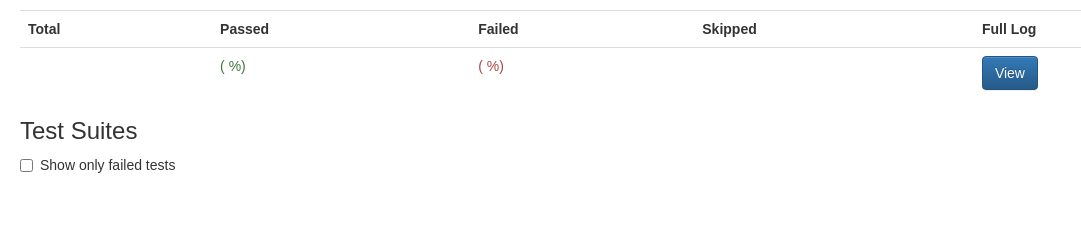
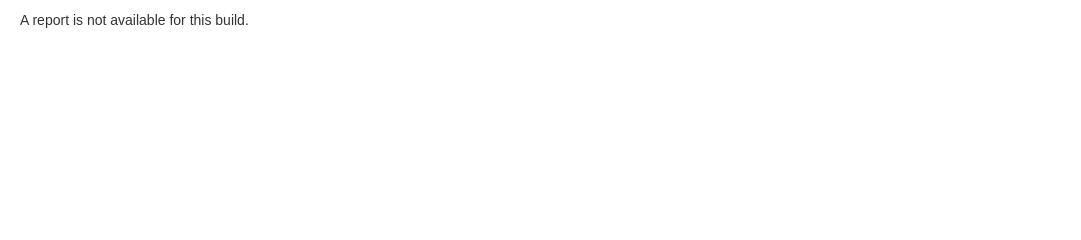
Before and after one commit to cloudify-cosmo/jetere, a Django app: template reports/templates/build.html in a window 1280 px wide. Shown: the part 180-420 px from the top of the page, without its empty margins (0-1081 px from the left). Run offline with Django 3.2, Linux system fonts and the light colour scheme; the template is opened without the code that fills it, so the values that code supplies are empty; some libraries are stand-ins or nearby versions.

Commit message:
display a message if report not found for build

```diff
--- a/reports/templates/build.html
+++ b/reports/templates/build.html
@@ -16,6 +16,7 @@
     <h2>Tests Report</h2>
     <br/>
     <h3>Build #{{ build_number }}</h3>
+    {% if report %}
         <table class="table">
             <tr class="table-header">
                 <td>Total</td>
@@ -62,4 +63,7 @@
             {% endfor %}
             </table>
         {% endfor %}
+    {% else %}
+        <p>A report is not available for this build.</p>
+    {% endif %}
 {% endblock %}
--- a/reports/views.py
+++ b/reports/views.py
@@ -138,7 +138,10 @@
         return page_not_found(
                 request, ValueError('Unknown job: {}'.format(job_name)))
     full_job_name = '{}/{}'.format(job_def['name'], job_name)
-    report = jenkins_client().get_tests_report(full_job_name, build_number)
+    try:
+        report = jenkins_client().get_tests_report(full_job_name, build_number)
+    except jenkins.JenkinsResourceNotFound:
+        report = None
     return {
         'job_name': job_name,
         'build_number': build_number,
```
Lines whose indentation alone changed are shown as unchanged.
